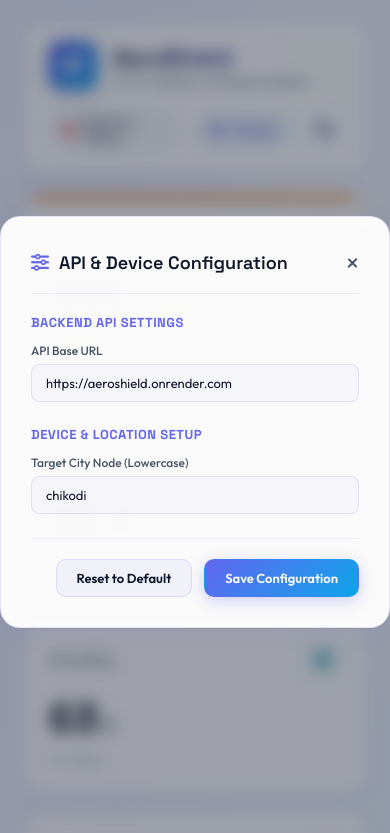
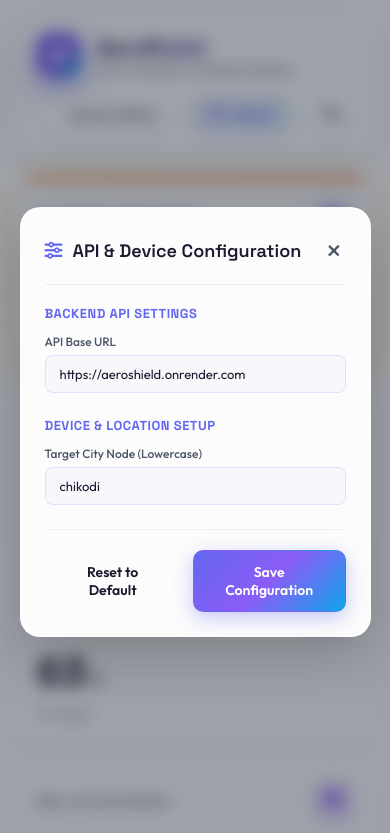
Before and after one commit to Anand8972/AeroShield, a plain HTML site: page frontend/index.html in a window 390 px wide. Both pictures are taken after a click on the button "API Settings". Shown: the top 833 px of the page. Drawn offline with nearby package versions, Linux system fonts and the light colour scheme; no server answers.

Commit message:
Major UI/UX overhaul - modern gradient design, enhanced animations, full responsive design for all devices

```diff
--- a/frontend/style.css
+++ b/frontend/style.css
@@ -1,5 +1,5 @@
 /* ==========================================================================
-   AeroShield CSS Design System - Glassmorphism & High-Fidelity Styling
+   AeroShield CSS Design System - Modern Glassmorphism & High-Fidelity Styling
    ========================================================================== */
 
 /* Variables & Themes */
@@ -7,33 +7,38 @@
   --font-display: 'Space Grotesk', sans-serif;
   --font-body: 'Outfit', sans-serif;
 
-  /* Light Color Palette */
-  --bg-primary: #f0f4ff;
-  --bg-secondary: #e8edf8;
-  --bg-card: rgba(255, 255, 255, 0.88);
-  --border-card: rgba(99, 102, 241, 0.12);
-  --border-focus: rgba(99, 102, 241, 0.5);
+  /* Modern Gradient Background */
+  --bg-primary: linear-gradient(135deg, #667eea 0%, #764ba2 100%);
+  --bg-secondary: linear-gradient(135deg, #f5f7fa 0%, #c3cfe2 100%);
+  --bg-card: rgba(255, 255, 255, 0.95);
+  --border-card: rgba(255, 255, 255, 0.3);
+  --border-focus: rgba(99, 102, 241, 0.6);
 
-  --text-main: #0f172a;
-  --text-muted: #475569;
-  --text-dimmed: #94a3b8;
+  --text-main: #1a1a2e;
+  --text-muted: #4a5568;
+  --text-dimmed: #718096;
 
-  /* Dynamic Status Colors */
-  --color-good: hsl(142, 65%, 35%);
-  --color-moderate: hsl(45, 93%, 40%);
-  --color-usg: hsl(28, 95%, 45%);
-  --color-unhealthy: hsl(0, 80%, 50%);
-  --color-veryunhealthy: hsl(280, 67%, 40%);
-  --color-hazardous: hsl(340, 80%, 30%);
+  /* Dynamic Status Colors with Gradients */
+  --color-good: linear-gradient(135deg, #22c55e 0%, #16a34a 100%);
+  --color-moderate: linear-gradient(135deg, #eab308 0%, #ca8a04 100%);
+  --color-usg: linear-gradient(135deg, #f97316 0%, #ea580c 100%);
+  --color-unhealthy: linear-gradient(135deg, #ef4444 0%, #dc2626 100%);
+  --color-veryunhealthy: linear-gradient(135deg, #a855f7 0%, #9333ea 100%);
+  --color-hazardous: linear-gradient(135deg, #881337 0%, #7f1d1d 100%);
 
-  --color-temp: #0284c7;
-  --color-humidity: #0891b2;
-  --color-ppm: #7c3aed;
+  --color-temp: linear-gradient(135deg, #0ea5e9 0%, #0284c7 100%);
+  --color-humidity: linear-gradient(135deg, #06b6d4 0%, #0891b2 100%);
+  --color-ppm: linear-gradient(135deg, #8b5cf6 0%, #7c3aed 100%);
 
-  --shadow-glow-good: 0 0 30px rgba(34, 197, 94, 0.18);
-  --shadow-glow-moderate: 0 0 30px rgba(234, 179, 8, 0.18);
-  --shadow-glow-unhealthy: 0 0 30px rgba(239, 68, 68, 0.18);
-  --shadow-glow-hazardous: 0 0 30px rgba(168, 85, 247, 0.18);
+  --shadow-glow-good: 0 8px 32px rgba(34, 197, 94, 0.3);
+  --shadow-glow-moderate: 0 8px 32px rgba(234, 179, 8, 0.3);
+  --shadow-glow-unhealthy: 0 8px 32px rgba(239, 68, 68, 0.3);
+  --shadow-glow-hazardous: 0 8px 32px rgba(168, 85, 247, 0.3);
+
+  /* Enhanced Card Shadows */
+  --shadow-card: 0 8px 32px rgba(0, 0, 0, 0.1);
+  --shadow-card-hover: 0 12px 40px rgba(0, 0, 0, 0.15);
+  --shadow-glass: 0 8px 32px rgba(31, 38, 135, 0.15);
 }
 
 /* Base resets & setups */
@@ -45,15 +50,18 @@
 }
 
 body {
-  background-color: var(--bg-primary);
+  background: var(--bg-primary);
   color: var(--text-main);
   min-height: 100vh;
+  background-attachment: fixed;
+  background-size: cover;
+  background-position: center;
   overflow-x: hidden;
   position: relative;
   display: flex;
   flex-direction: column;
-  background-image: radial-gradient(ellipse at 20% 10%, rgba(99,102,241,0.08) 0%, transparent 50%),
-                    radial-gradient(ellipse at 80% 90%, rgba(14,165,233,0.08) 0%, transparent 50%);
+  background-image: radial-gradient(ellipse at 20% 10%, rgba(255,255,255,0.1) 0%, transparent 50%),
+                    radial-gradient(ellipse at 80% 90%, rgba(255,255,255,0.1) 0%, transparent 50%);
 }
 
 /* 3D Glowing Backdrop Orbs */
@@ -70,7 +78,7 @@ body {
 .orb-1 {
   width: 45vw;
   height: 45vw;
-  background: radial-gradient(circle, rgba(99, 102, 241, 0.18) 0%, rgba(240, 244, 255, 0) 70%);
+  background: radial-gradient(circle, rgba(255, 255, 255, 0.15) 0%, rgba(255, 255, 255, 0) 70%);
   top: -10vw;
   left: -10vw;
 }
@@ -78,7 +86,7 @@ body {
 .orb-2 {
   width: 50vw;
   height: 50vw;
-  background: radial-gradient(circle, rgba(6, 182, 212, 0.14) 0%, rgba(240, 244, 255, 0) 70%);
+  background: radial-gradient(circle, rgba(255, 255, 255, 0.12) 0%, rgba(255, 255, 255, 0) 70%);
   bottom: -15vw;
   right: -10vw;
   animation-delay: -5s;
@@ -87,7 +95,7 @@ body {
 .orb-3 {
   width: 35vw;
   height: 35vw;
-  background: radial-gradient(circle, rgba(168, 85, 247, 0.1) 0%, rgba(240, 244, 255, 0) 70%);
+  background: radial-gradient(circle, rgba(255, 255, 255, 0.1) 0%, rgba(255, 255, 255, 0) 70%);
   top: 30%;
   left: 35%;
   animation-delay: -10s;
@@ -97,6 +105,11 @@ body {
   0% { transform: translate(0, 0) scale(1); }
   50% { transform: translate(40px, -50px) scale(1.1); }
   100% { transform: translate(-30px, 30px) scale(0.95); }
+}
+
+@keyframes pulse-glow {
+  0%, 100% { box-shadow: 0 8px 24px rgba(99, 102, 241, 0.4); }
+  50% { box-shadow: 0 12px 32px rgba(99, 102, 241, 0.6); }
 }
 
 /* Light Glassmorphism Styles */
@@ -111,8 +124,10 @@ body {
 }
 
 .glass:hover {
-  border-color: rgba(99, 102, 241, 0.22);
-  box-shadow: 0 8px 32px rgba(99, 102, 241, 0.13), 0 2px 8px rgba(0,0,0,0.08);
+  border-color: rgba(255, 255, 255, 0.4);
+  box-shadow: 0 12px 40px rgba(0, 0, 0, 0.15), 0 4px 12px rgba(0,0,0,0.1);
+  transform: translateY(-2px);
+  transition: all 0.3s ease;
 }
 
 /* Layout Containers */
@@ -132,12 +147,12 @@ body {
   display: flex;
   justify-content: space-between;
   align-items: center;
-  padding: 16px 24px;
-  background: rgba(255, 255, 255, 0.92);
-  backdrop-filter: blur(8px);
-  border-radius: 18px;
-  border: 1px solid rgba(99, 102, 241, 0.1);
-  box-shadow: 0 2px 16px rgba(99, 102, 241, 0.07);
+  padding: 20px 28px;
+  background: rgba(255, 255, 255, 0.95);
+  backdrop-filter: blur(12px);
+  border-radius: 20px;
+  border: 1px solid rgba(255, 255, 255, 0.3);
+  box-shadow: 0 8px 32px rgba(0, 0, 0, 0.1);
 }
 
 .logo-area {
@@ -147,16 +162,17 @@ body {
 }
 
 .logo-icon {
-  background: linear-gradient(135deg, #6366f1, #0ea5e9);
-  width: 48px;
-  height: 48px;
-  border-radius: 12px;
+  background: linear-gradient(135deg, #6366f1 0%, #8b5cf6 50%, #0ea5e9 100%);
+  width: 52px;
+  height: 52px;
+  border-radius: 14px;
   display: flex;
   justify-content: center;
   align-items: center;
   color: #fff;
-  font-size: 22px;
-  box-shadow: 0 4px 16px rgba(99, 102, 241, 0.35);
+  font-size: 24px;
+  box-shadow: 0 8px 24px rgba(99, 102, 241, 0.4);
+  animation: pulse-glow 3s ease-in-out infinite;
 }
 
 .logo-text h1 {
@@ -184,13 +200,14 @@ body {
   display: flex;
   align-items: center;
   gap: 10px;
-  background: rgba(241, 245, 249, 0.9);
-  padding: 8px 16px;
+  background: rgba(255, 255, 255, 0.9);
+  padding: 10px 18px;
   border-radius: 30px;
-  border: 1px solid rgba(99, 102, 241, 0.1);
+  border: 1px solid rgba(255, 255, 255, 0.3);
   font-size: 13px;
-  font-weight: 500;
+  font-weight: 600;
   color: var(--text-muted);
+  box-shadow: 0 4px 12px rgba(0, 0, 0, 0.08);
 }
 
 .pulse-dot {
@@ -221,35 +238,38 @@ body {
   display: flex;
   align-items: center;
   gap: 8px;
-  background: linear-gradient(135deg, rgba(99, 102, 241, 0.1), rgba(14, 165, 233, 0.1));
-  border: 1px solid rgba(99, 102, 241, 0.2);
-  padding: 8px 16px;
+  background: linear-gradient(135deg, rgba(99, 102, 241, 0.15), rgba(14, 165, 233, 0.15));
+  border: 1px solid rgba(255, 255, 255, 0.3);
+  padding: 10px 18px;
   border-radius: 30px;
   font-size: 13px;
-  font-weight: 600;
+  font-weight: 700;
   text-transform: capitalize;
   color: #6366f1;
+  box-shadow: 0 4px 12px rgba(99, 102, 241, 0.15);
 }
 
 .settings-btn {
-  background: rgba(99, 102, 241, 0.06);
-  border: 1px solid rgba(99, 102, 241, 0.12);
+  background: rgba(255, 255, 255, 0.1);
+  border: 1px solid rgba(255, 255, 255, 0.3);
   color: var(--text-muted);
-  width: 38px;
-  height: 38px;
+  width: 42px;
+  height: 42px;
   border-radius: 50%;
   display: flex;
   justify-content: center;
   align-items: center;
   cursor: pointer;
-  transition: all 0.2s ease;
+  transition: all 0.3s ease;
+  box-shadow: 0 4px 12px rgba(0, 0, 0, 0.08);
 }
 
 .settings-btn:hover {
-  background: rgba(99, 102, 241, 0.15);
-  border-color: rgba(99, 102, 241, 0.3);
+  background: rgba(255, 255, 255, 0.2);
+  border-color: rgba(255, 255, 255, 0.5);
   color: #6366f1;
-  transform: rotate(45deg);
+  transform: rotate(90deg) scale(1.1);
+  box-shadow: 0 6px 16px rgba(99, 102, 241, 0.2);
 }
 
 /* Dashboard Content Grid layout */
@@ -266,10 +286,27 @@ body {
   gap: 20px;
 }
 
+@media (max-width: 1024px) {
+  .metrics-grid {
+    grid-template-columns: 1fr 1fr;
+  }
+}
+
+@media (max-width: 640px) {
+  .metrics-grid {
+    grid-template-columns: 1fr;
+  }
+}
+
 .metric-card {
-  padding: 24px;
+  padding: 28px;
   position: relative;
   overflow: hidden;
+  transition: all 0.4s cubic-bezier(0.4, 0, 0.2, 1);
+}
+
+.metric-card:hover {
+  transform: translateY(-4px);
 }
 
 .card-glow {
@@ -297,21 +334,22 @@ body {
 }
 
 .card-icon {
-  width: 36px;
-  height: 36px;
-  border-radius: 8px;
+  width: 40px;
+  height: 40px;
+  border-radius: 10px;
   display: flex;
   justify-content: center;
   align-items: center;
-  background: rgba(99, 102, 241, 0.06);
-  border: 1px solid rgba(99, 102, 241, 0.1);
-  font-size: 16px;
-  color: var(--text-muted);
+  background: linear-gradient(135deg, rgba(99, 102, 241, 0.1), rgba(14, 165, 233, 0.1));
+  border: 1px solid rgba(255, 255, 255, 0.3);
+  font-size: 18px;
+  color: #6366f1;
+  box-shadow: 0 4px 12px rgba(99, 102, 241, 0.1);
 }
 
-.card-icon.temp { color: var(--color-temp); background: rgba(2, 132, 199, 0.08); border-color: rgba(2, 132, 199, 0.15); }
-.card-icon.humidity { color: var(--color-humidity); background: rgba(8, 145, 178, 0.08); border-color: rgba(8, 145, 178, 0.15); }
-.card-icon.ppm { color: var(--color-ppm); background: rgba(124, 58, 237, 0.08); border-color: rgba(124, 58, 237, 0.15); }
+.card-icon.temp { color: #0ea5e9; background: linear-gradient(135deg, rgba(14, 165, 233, 0.15), rgba(2, 132, 199, 0.15)); border-color: rgba(14, 165, 233, 0.3); }
+.card-icon.humidity { color: #06b6d4; background: linear-gradient(135deg, rgba(6, 182, 212, 0.15), rgba(8, 145, 178, 0.15)); border-color: rgba(6, 182, 212, 0.3); }
+.card-icon.ppm { color: #8b5cf6; background: linear-gradient(135deg, rgba(139, 92, 246, 0.15), rgba(124, 58, 237, 0.15)); border-color: rgba(139, 92, 246, 0.3); }
 
 /* AQI Display Styling */
 .aqi-card {
@@ -327,10 +365,13 @@ body {
 
 .aqi-value {
   font-family: var(--font-display);
-  font-size: 54px;
+  font-size: 64px;
   font-weight: 800;
   line-height: 1;
-  color: var(--text-main);
+  background: linear-gradient(135deg, #1e1b4b 0%, #6366f1 100%);
+  -webkit-background-clip: text;
+  -webkit-text-fill-color: transparent;
+  background-clip: text;
 }
 
 .aqi-category {
@@ -458,16 +499,22 @@ body {
 }
 
 .chart-wrapper {
-  background: rgba(248, 250, 255, 0.8);
-  border: 1px solid rgba(99, 102, 241, 0.1);
-  padding: 16px;
-  border-radius: 14px;
+  background: rgba(255, 255, 255, 0.6);
+  border: 1px solid rgba(255, 255, 255, 0.3);
+  padding: 20px;
+  border-radius: 16px;
   position: relative;
-  min-height: 250px;
+  min-height: 280px;
   display: flex;
   align-items: center;
   justify-content: center;
-  box-shadow: inset 0 1px 4px rgba(99,102,241,0.04);
+  box-shadow: inset 0 2px 8px rgba(0, 0, 0, 0.05);
+  transition: all 0.3s ease;
+}
+
+.chart-wrapper:hover {
+  background: rgba(255, 255, 255, 0.8);
+  box-shadow: inset 0 2px 12px rgba(0, 0, 0, 0.08);
 }
 
 /* Buttons System */
@@ -486,25 +533,30 @@ body {
 }
 
 .btn-primary {
-  background: linear-gradient(135deg, #6366f1, #0ea5e9);
+  background: linear-gradient(135deg, #6366f1 0%, #8b5cf6 50%, #0ea5e9 100%);
   color: #fff;
-  box-shadow: 0 4px 15px rgba(99, 102, 241, 0.28);
+  box-shadow: 0 6px 20px rgba(99, 102, 241, 0.35);
+  padding: 12px 24px;
+  font-size: 14px;
 }
 
 .btn-primary:hover {
-  box-shadow: 0 6px 20px rgba(99, 102, 241, 0.42);
-  transform: translateY(-1px);
+  box-shadow: 0 8px 28px rgba(99, 102, 241, 0.5);
+  transform: translateY(-2px);
 }
 
 .btn-secondary {
-  background: rgba(99, 102, 241, 0.06);
-  border-color: rgba(99, 102, 241, 0.14);
+  background: rgba(255, 255, 255, 0.15);
+  border-color: rgba(255, 255, 255, 0.3);
   color: var(--text-main);
+  padding: 12px 24px;
+  font-size: 14px;
 }
 
 .btn-secondary:hover {
-  background: rgba(99, 102, 241, 0.12);
-  border-color: rgba(99, 102, 241, 0.25);
+  background: rgba(255, 255, 255, 0.25);
+  border-color: rgba(255, 255, 255, 0.5);
+  transform: translateY(-2px);
 }
 
 /* Footer styling */
@@ -513,10 +565,12 @@ body {
   display: flex;
   justify-content: space-between;
   align-items: center;
-  padding: 20px 24px;
-  border-top: 1px solid rgba(99, 102, 241, 0.08);
+  padding: 24px 28px;
+  border-top: 1px solid rgba(255, 255, 255, 0.2);
   color: var(--text-dimmed);
-  font-size: 12px;
+  font-size: 13px;
+  background: rgba(255, 255, 255, 0.05);
+  backdrop-filter: blur(10px);
 }
 
 .last-sync-text {
@@ -554,11 +608,12 @@ body {
 .modal-content {
   width: 100%;
   max-width: 550px;
-  padding: 30px;
-  border: 1px solid rgba(99, 102, 241, 0.15);
+  padding: 32px;
+  border: 1px solid rgba(255, 255, 255, 0.3);
   transform: translateY(20px);
   transition: transform 0.3s ease;
-  background: rgba(255, 255, 255, 0.97);
+  background: rgba(255, 255, 255, 0.98);
+  box-shadow: 0 20px 60px rgba(0, 0, 0, 0.2);
 }
 
 .modal-overlay.active .modal-content {
@@ -592,7 +647,153 @@ body {
   background: none;
   border: none;
   color: var(--text-muted);
-  font-size: 24px;
+  font-size: 28px;
+  cursor: pointer;
+  transition: all 0.2s ease;
+  padding: 4px;
+  line-height: 1;
+}
+
+.close-modal-btn:hover {
+  color: #6366f1;
+  transform: rotate(90deg);
+}
+
+/* ==========================================
+   Responsive Design - Mobile & Tablet
+   ========================================== */
+
+@media (max-width: 768px) {
+  .dashboard-container {
+    padding: 16px;
+  }
+
+  .main-header {
+    padding: 16px 20px;
+    flex-direction: column;
+    gap: 16px;
+  }
+
+  .header-controls {
+    width: 100%;
+    justify-content: space-between;
+  }
+
+  .logo-area {
+    width: 100%;
+  }
+
+  .metrics-grid {
+    grid-template-columns: 1fr;
+    gap: 16px;
+  }
+
+  .charts-grid {
+    grid-template-columns: 1fr;
+  }
+
+  .section-title-bar {
+    flex-direction: column;
+    align-items: flex-start;
+    gap: 8px;
+  }
+
+  .aqi-value {
+    font-size: 48px;
+  }
+
+  .main-footer {
+    flex-direction: column;
+    gap: 12px;
+    text-align: center;
+  }
+
+  .modal-content {
+    max-width: 90%;
+    padding: 24px;
+  }
+}
+
+@media (max-width: 480px) {
+  .logo-icon {
+    width: 44px;
+    height: 44px;
+    font-size: 20px;
+  }
+
+  .logo-text h1 {
+    font-size: 22px;
+  }
+
+  .connection-status {
+    font-size: 12px;
+    padding: 8px 14px;
+  }
+
+  .metric-card {
+    padding: 20px;
+  }
+
+  .aqi-value {
+    font-size: 42px;
+  }
+
+  .chart-wrapper {
+    min-height: 220px;
+    padding: 16px;
+  }
+}
+
+/* ==========================================
+   Smooth Animations & Transitions
+   ========================================== */
+
+* {
+  -webkit-tap-highlight-color: transparent;
+}
+
+.metric-card,
+.chart-wrapper,
+.btn,
+.glass {
+  -webkit-backface-visibility: hidden;
+  backface-visibility: hidden;
+}
+
+/* Loading Animation */
+@keyframes shimmer {
+  0% { background-position: -200% 0; }
+  100% { background-position: 200% 0; }
+}
+
+.loading {
+  background: linear-gradient(90deg,
+    rgba(255, 255, 255, 0.1) 25%,
+    rgba(255, 255, 255, 0.2) 50%,
+    rgba(255, 255, 255, 0.1) 75%);
+  background-size: 200% 100%;
+  animation: shimmer 1.5s infinite;
+}
+
+/* Fade In Animation */
+@keyframes fadeIn {
+  from { opacity: 0; transform: translateY(10px); }
+  to { opacity: 1; transform: translateY(0); }
+}
+
+.fade-in {
+  animation: fadeIn 0.5s ease forwards;
+}
+
+/* Scale In Animation */
+@keyframes scaleIn {
+  from { opacity: 0; transform: scale(0.9); }
+  to { opacity: 1; transform: scale(1); }
+}
+
+.scale-in {
+  animation: scaleIn 0.3s ease forwards;
+}
   cursor: pointer;
   transition: color 0.2s ease;
 }
```
